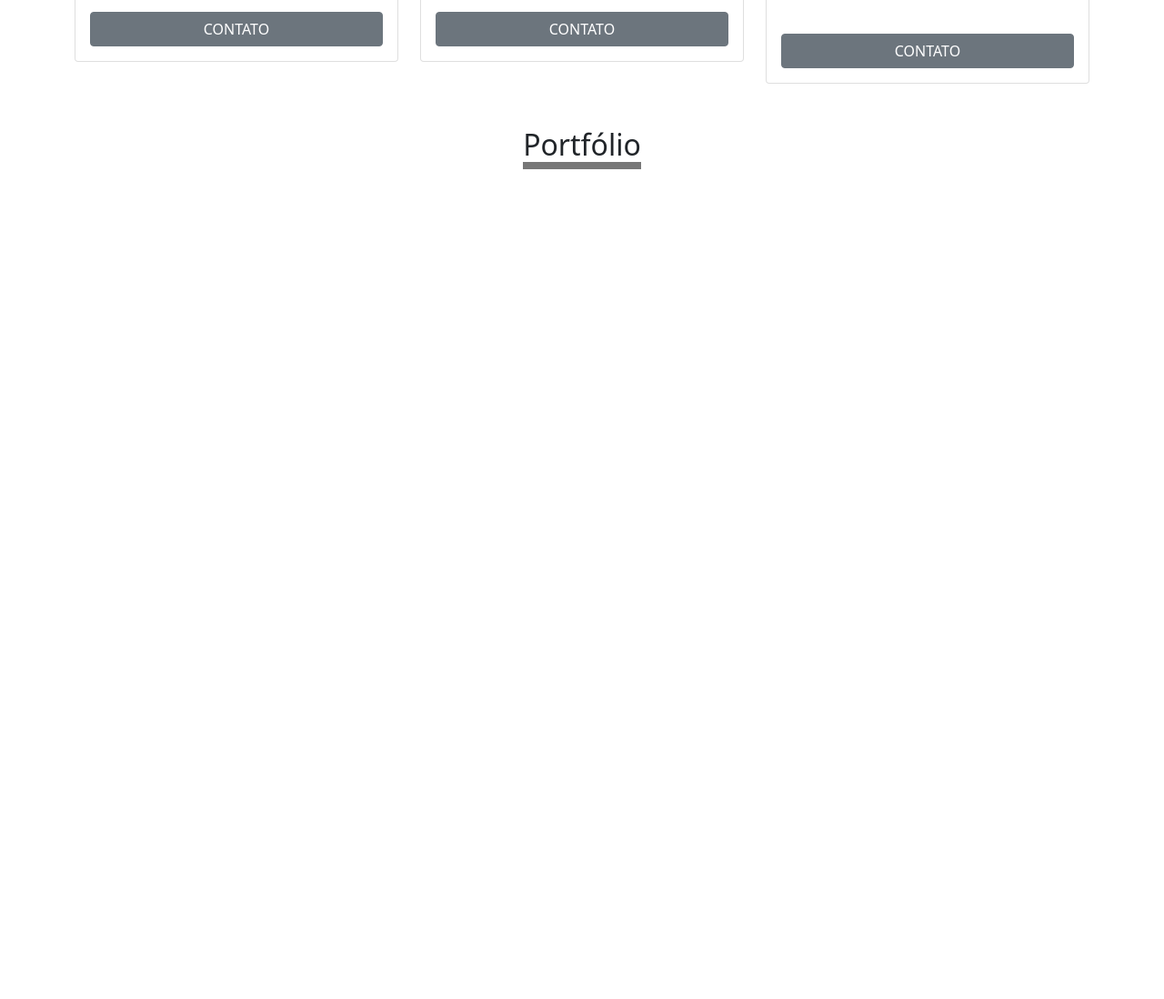
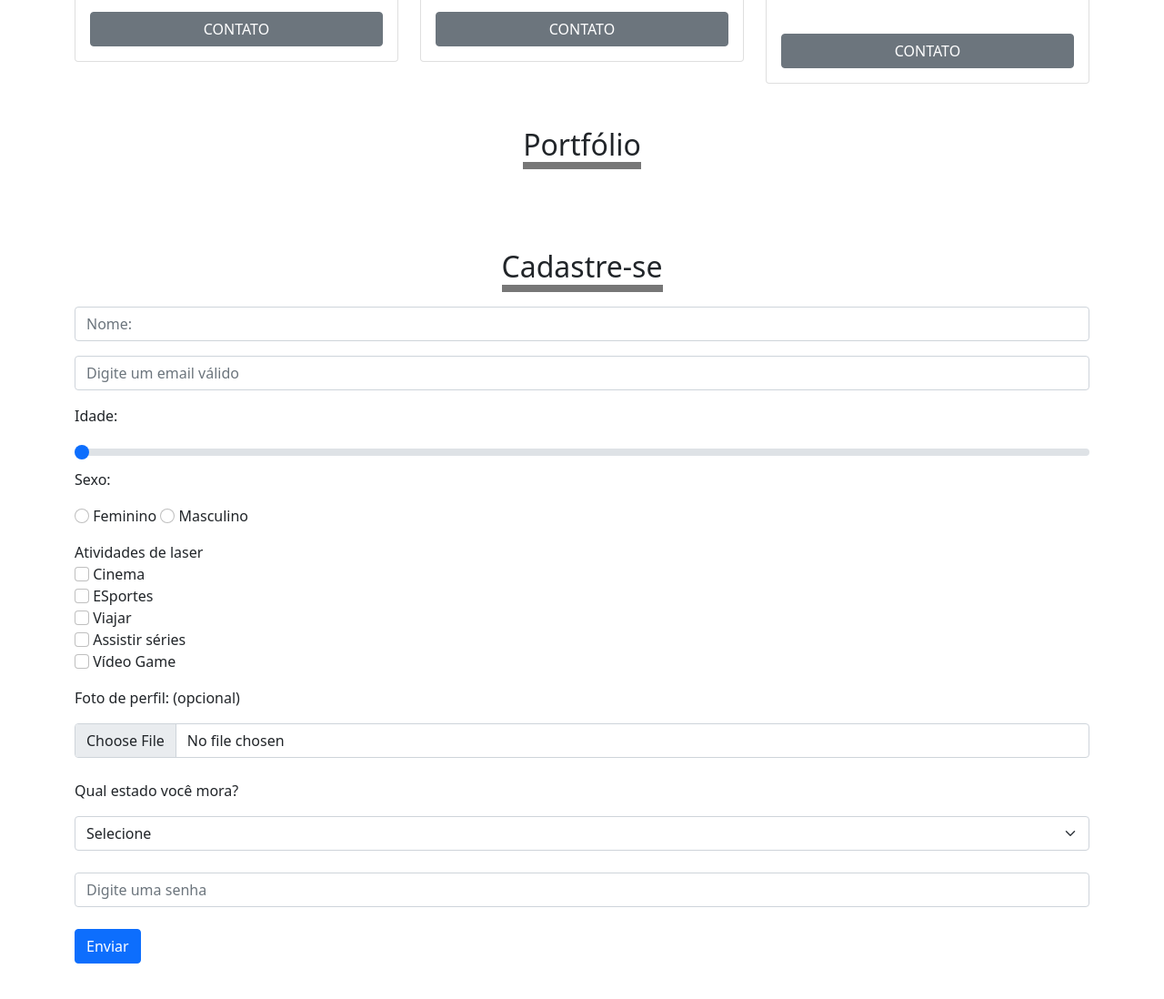
Before and after one commit to marcocarneiro/site-pagina-unica, a plain HTML site: page index.html in a window 1280 px wide. Shown: the part 2374-3472 px from the top of the page at 91% size. Before the commit the page ends 2600 px from the top, so only its background shows below. Drawn offline with nearby package versions, Linux system fonts and the light colour scheme.

Commit message:
Implementação de formulário

```diff
--- a/index.html
+++ b/index.html
@@ -259,9 +259,55 @@
     <!-- final seção portfolio -->
 
 
+    <!-- formulário de cadastro -->
+    <div id="cadastro" class="mt-5 container">
+      <h2 class="text-center mb-3 titulo">Cadastre-se</h2>
+
+      <!-- enctype="multipart/form-data" somente se o formulário enviar arquivos -->
+      <form id="frm-cadastro" action="" method="POST" enctype="multipart/form-data">
+        <input type="text" class="form-control mb-3" name="nome" placeholder="Nome:" required>
+        <input type="email" class="form-control mb-3" name="email" placeholder="Digite um email válido" required>
+        <p>Idade: <span id="info-idade"></span></p>
+        <input type="range" name="idade" id="idade" min="12" max="70" class="form-range" value="12">
+
+        <p>Sexo:</p>
+        <input type="radio" name="sexo" value="Feminino" class="form-check-input" required> Feminino
+        <input type="radio" name="sexo" value="Masculino" class="form-check-input" required> Masculino
+
+        <p class="mt-3">Atividades de laser
+          <br><input type="checkbox" name="laser[]" value="Cinema" class="form-check-input"> Cinema
+          <br><input type="checkbox" name="laser[]" value="Esportes" class="form-check-input"> ESportes
+          <br><input type="checkbox" name="laser[]" value="Viajar" class="form-check-input"> Viajar
+          <br><input type="checkbox" name="laser[]" value="Assistir séries" class="form-check-input"> Assistir séries
+          <br><input type="checkbox" name="laser[]" value="Vídeo game" class="form-check-input"> Vídeo Game
+        </p>
+
+        <p>Foto de perfil: (opcional)</p>
+        <input type="file" name="foto" id="foto" class="form-control">
+
+        <br>
+        <p>Qual estado você mora?</p>
+        <select name="estado" id="estado" class="form-select">
+          <option>Selecione</option>
+          <option value="Acre">Acre</option>
+          <option value="Bahia">Bahia</option>
+          <option value="Ceará">Ceará</option>
+        </select>
+      </form>
+
+      <br>
+      <input type="password" name="senha" id="senha" placeholder="Digite uma senha" class="form-control">
+
+      <br>
+      <input type="submit" value="Enviar" class="btn btn-primary">
+
+    </div>
+    <!-- final formulário de cadastro -->
 
 
 
+
+    <p><br> </p><p><br> </p><p><br> </p><p><br> </p><p><br> </p>
 
 
 
```
